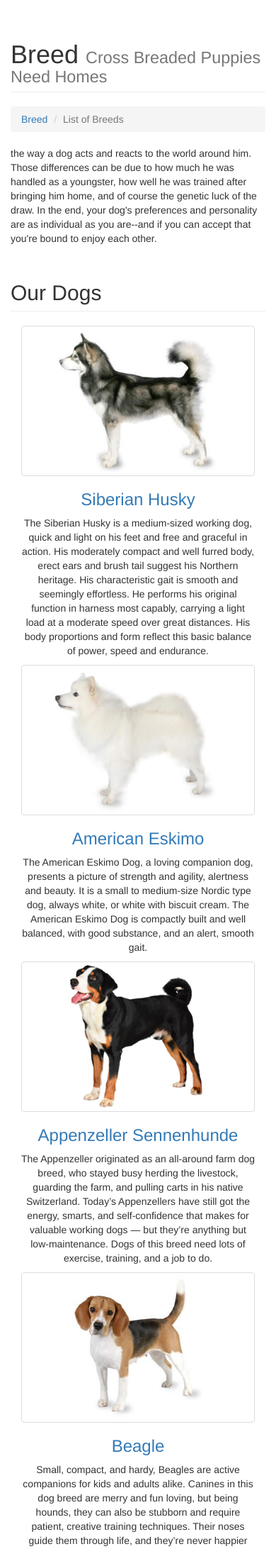
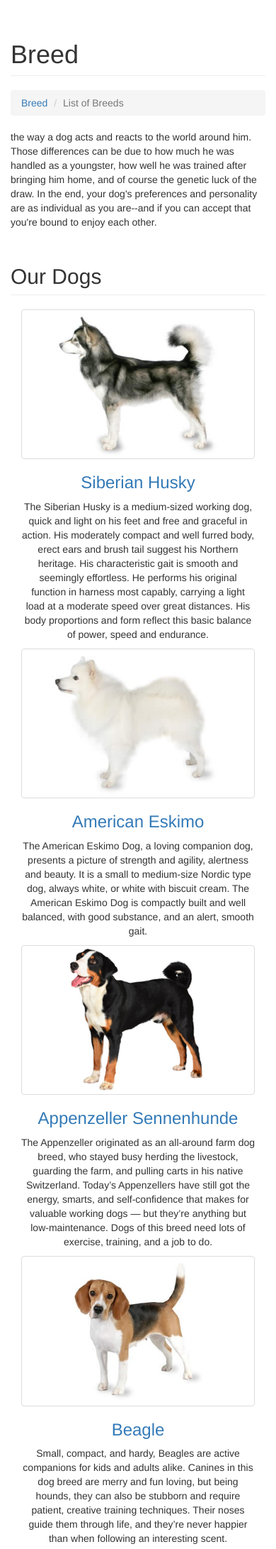
Before and after one commit to MavisMavis/wuwumatch, a PHP site: page /breed.php in a window 390 px wide. Shown: the part 55-2238 px from the top of the page at 71% size. Run offline with PHP 8.4, Linux system fonts and the light colour scheme; some libraries are stand-ins or nearby versions.

Commit message:
final update

```diff
--- a/breed.php
+++ b/breed.php
@@ -15,7 +15,7 @@ include 'templates/menu.php';
     <div class="row">
         <div class="col-lg-12">
             <h1 class="page-header">Breed
-                <small>Cross Breaded Puppies Need Homes</small>
+
             </h1>
             <ol class="breadcrumb">
                 <li><a href="index.html">Breed</a>
@@ -38,19 +38,19 @@ include 'templates/menu.php';
         </div>
 
         <div class="col-lg-12">
-            <div class="col-lg-4 col-sm-6 text-center">
+            <div class="col-lg-4 col-sm-6 text-center breedCol">
                 <a href="dog-list.php?breed=2"><img class="img-thumbnail img-responsive img-center" src="image/alaskan-malamute.jpg" alt=""></a>
                 <h3><a href="dog-list.php?breed=2">Siberian Husky</a></h3>
                 <p>The Siberian Husky is a medium-sized working dog, quick and light on his feet and free and graceful in action. His moderately compact and well furred body, erect ears and brush tail suggest his Northern heritage. His characteristic gait is smooth and seemingly effortless. He performs his original function in harness most capably, carrying a light load at a moderate speed over great distances. His body proportions and form reflect this basic balance of power, speed and endurance. </p>
             </div>
 
-            <div class="col-lg-4 col-sm-6 text-center">
+            <div class="col-lg-4 col-sm-6 text-center breedCol">
                 <a href="dog-list.php?breed=7"><img class="img-thumbnail img-responsive img-center" src="image/american-eskimo.jpg" alt=""></a>
                 <h3><a href="dog-list.php?breed=7">American Eskimo</a></h3>
                 <p>The American Eskimo Dog, a loving companion dog, presents a picture of strength and agility, alertness and beauty. It is a small to medium-size Nordic type dog, always white, or white with biscuit cream. The American Eskimo Dog is compactly built and well balanced, with good substance, and an alert, smooth gait. </p>
             </div>
             <div class="clearfix visible-sm"></div>
-            <div class="col-lg-4 col-sm-6 text-center">
+            <div class="col-lg-4 col-sm-6 text-center breedCol">
                 <a href="dog-list.php?breed=8"><img class="img-thumbnail img-responsive img-center" src="image/appenzeller-sennenhunde.jpg" alt=""></a>
                 <a href="dog-list.php?breed=8"><h3>Appenzeller Sennenhunde</a></h3>
                 <p>The Appenzeller originated as an all-around farm dog breed, who stayed busy herding the livestock, guarding the farm, and pulling carts in his native Switzerland. Today’s Appenzellers have still got the energy, smarts, and self-confidence that makes for valuable working dogs — but they’re anything but low-maintenance. Dogs of this breed need lots of exercise, training, and a job to do.
@@ -59,37 +59,37 @@ include 'templates/menu.php';
         </div>
 
         <div class="col-lg-12">
-            <div class="col-lg-4 col-sm-6 text-center">
+            <div class="col-lg-4 col-sm-6 text-center breedCol">
                 <a href="dog-list.php?breed=5"><img class=" img-thumbnail img-responsive img-center" src="image/beagle.jpg" alt=""></a>
                 <a href="dog-list.php?breed=5"><h3>Beagle</h3></a>
                 <p>Small, compact, and hardy, Beagles are active companions for kids and adults alike. Canines in this dog breed are merry and fun loving, but being hounds, they can also be stubborn and require patient, creative training techniques. Their noses guide them through life, and they’re never happier than when following an interesting scent.
                 </p>
             </div>
             <div class="clearfix visible-sm"></div> <!-- To remove the space when is in smaller view -->
-            <div class="col-lg-4 col-sm-6 text-center">
+            <div class="col-lg-4 col-sm-6 text-center breedCol">
                 <a href="dog-list.php?breed=6"><img class="img-thumbnail img-responsive img-center" src="image/bolognese.jpg" alt=""></a>
                 <a href="dog-list.php?breed=6"><h3>Bolognese</h3></a>
                 <p>A true companion dog, the Bolognese dog breed loves to be at his family’s side. However, he also loves getting his way and can be quite crafty about it, so be careful — you could find yourself being manipulated by a 10-pound furball. </p>
             </div>
-            <div class="col-lg-4 col-sm-6 text-center">
+            <div class="col-lg-4 col-sm-6 text-center breedCol">
                 <a href="dog-list.php?breed=9"><img class="img-thumbnail img-responsive img-center" src="image/border-collie.jpg" alt=""></a>
                 <a href="dog-list.php?breed=9"><h3>Border Collie</h3></a>
                 <p>The Border Collie dog breed was developed to gather and control sheep in the hilly border country between Scotland and England. He is known for his intense stare, or “eye,” with which he controls his flock. He’s a dog with unlimited energy, stamina, and working drive, all of which make him a premier herding dog; he’s still used today to herd sheep on farms and ranches around the world.</p>
             </div>
         </div>
         <div class="col-lg-12">
-            <div class="col-lg-4 col-sm-6 text-center">
+            <div class="col-lg-4 col-sm-6 text-center breedCol">
                 <a href="dog-list.php?breed=3"><img class=" img-thumbnail img-responsive img-center" src="image/bulldog.jpg" alt=""></a>
                 <a href="dog-list.php?breed=3"><h3>Bulldog</h3></a>
                 <p>Bulldogs originally were used to drive cattle to market and to compete in a bloody sport called bullbaiting. Today, they’re gentle companions who love kids. A brief walk and a nap on the sofa is just this dog breed‘s speed.</p>
             </div>
-            <div class="col-lg-4 col-sm-6 text-center">
+            <div class="col-lg-4 col-sm-6 text-center breedCol">
                 <a href="dog-list.php?breed=4"><img class="img-thumbnail img-responsive img-center" src="image/golden1.jpg" alt=""></a>
                 <a href="dog-list.php?breed=4"><h3>Golden Retriever</h3></a>
                 <p>The Golden Retriever is one of the most popular dog breeds in the U.S. The breed’s friendly, tolerant attitude makes him a fabulous family pet, and his intelligence makes him a highly capable working dog. Golden Retrievers excel at retrieving game for hunters, tracking, sniffing out drugs, and as therapy and assistance dogs. They’re also natural athletes, and do well in dog sports such as agility and competitive obedience.
                 </p>
             </div>
-            <div class="col-lg-4 col-sm-6 text-center">
+            <div class="col-lg-4 col-sm-6 text-center breedCol">
                 <a href="dog-list.php?breed=10"><img class="img-thumbnail img-responsive img-center" src="image/samoyed.jpg" alt=""></a>
                 <a href="dog-list.php?breed=10"><h3>Samoyed</h3></a>
                 <p>Originally bred to hunt, haul sledges, and herd reindeer, the Samoyed dog breed proved a valuable companion for northwestern Siberia’s Samoyede people. Among the breed’s duties: pack hiking, tracking, and warming their owners by sleeping on top of them at night. A working breed, the Samoyed can be strong-willed at times, but above all they remain friendly, gentle, and devoted family dogs.
@@ -104,5 +104,14 @@ include 'templates/menu.php';
 </body>
 <?php
 include 'templates/footer.php';
-?>+
+?>
+
+<script>
+    $('.breedCol').hide();
+    $(document).ready(function() {
+        $(".breedCol").each(function(index) {
+            $(this).delay(300*index).fadeIn(400);
+        });
+    });
+</script>
 </html>
```
Also changed, not shown: blog.php (+9 -0 lines), contactus.php (+24 -6 lines), settings.php (+8 -4 lines).
